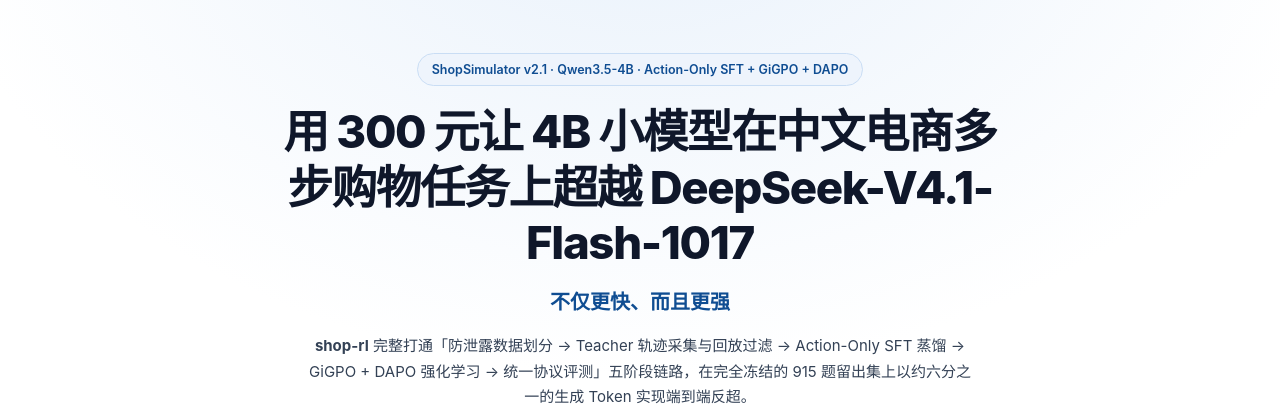
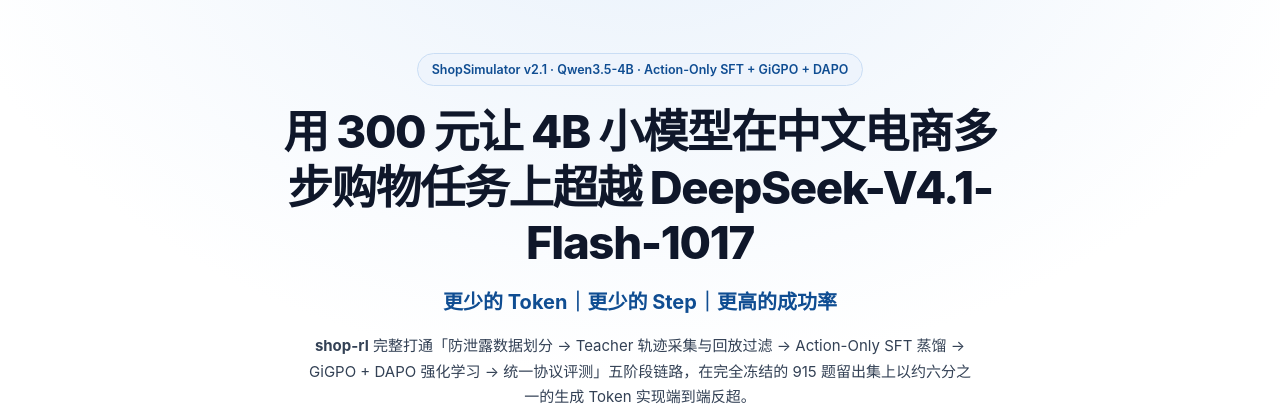
Before and after one commit to HOWILLMAKEIT/ShopMaster-4B, a plain HTML site: page index.html in a window 1280 px wide. Shown: the part 68-480 px from the top of the page. Drawn offline with Linux system fonts and the light colour scheme.

Commit message:
docs: refine opening subtitle to highlight fewer tokens, fewer steps, higher success

```diff
--- a/index.html
+++ b/index.html
@@ -1119,7 +1119,7 @@
     <div class="container">
       <div class="hero-pill">ShopSimulator v2.1 · Qwen3.5-4B · Action-Only SFT + GiGPO + DAPO</div>
       <h1>用 300 元让 4B 小模型在中文电商多步购物任务上超越 DeepSeek-V4.1-Flash-1017</h1>
-      <div class="hero-sub">不仅更快、而且更强</div>
+      <div class="hero-sub">更少的 Token｜更少的 Step｜更高的成功率</div>
       <p class="hero-desc">
         <strong>shop-rl</strong> 完整打通「防泄露数据划分 → Teacher 轨迹采集与回放过滤 → Action-Only SFT 蒸馏 → GiGPO + DAPO 强化学习 → 统一协议评测」五阶段链路，在完全冻结的 915 题留出集上以约六分之一的生成 Token 实现端到端反超。
       </p>
```
Also changed, not shown: 1 other file.
